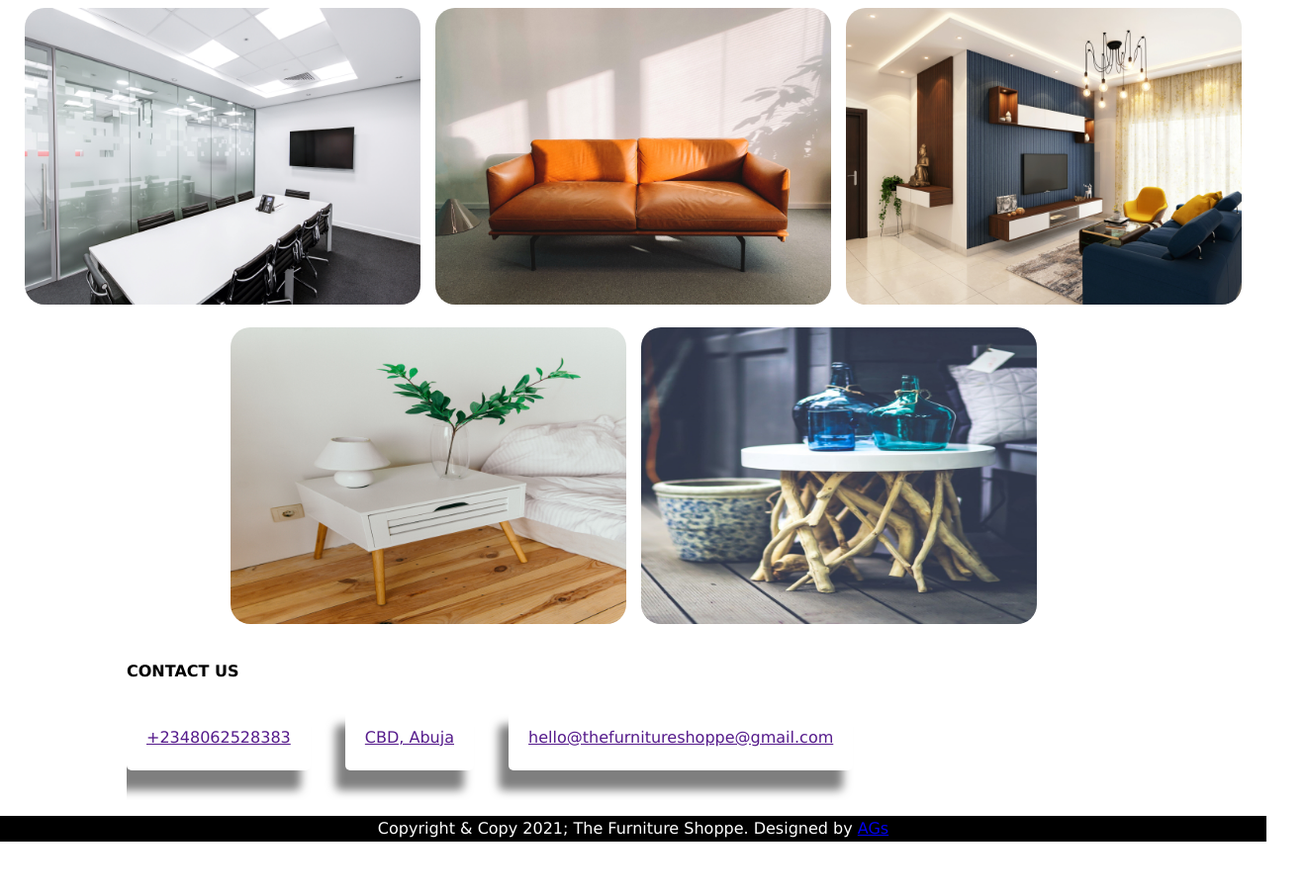
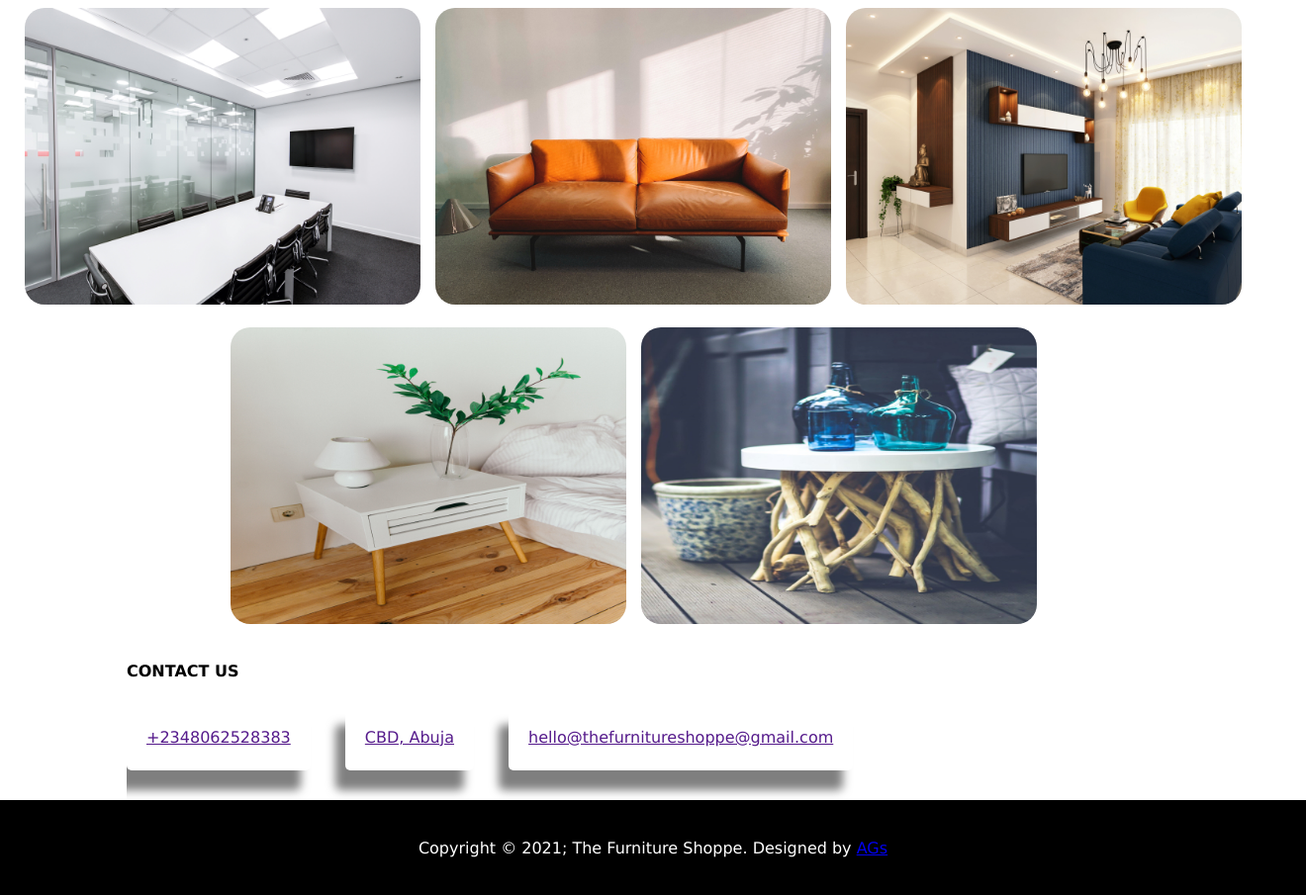
Before and after one commit to AGs-hue/FirstProject, a plain HTML site: page index.html in a window 1280 px wide. Shown: the part 1491-2396 px from the top of the page at 99% size, 1320 px wide, since content can reach past the window. Before the commit the page ends 2358 px from the top, so only its background shows below. Drawn offline with Linux system fonts and the light colour scheme.

Commit message:
fix footer
- add padding to footer
- remove padding from body tag
- fix copyright symbol in footer section

```diff
--- a/css/style.css
+++ b/css/style.css
@@ -5,7 +5,7 @@
 	font-size:16px;
 	line-height:26px;
 	margin:0;
-
+	padding: 0;
 }
 
 .container{
@@ -182,7 +182,7 @@ img{
 }
 
 
-#main-footer{
+.footer{
 	position:relative;
 	left:0;
 	bottom:0;
@@ -190,4 +190,5 @@ img{
 	background-color:black;
 	color:white;
 	text-align:center;
+	padding: 20px;
 }
--- a/index.html
+++ b/index.html
@@ -87,9 +87,8 @@
 </section>
 </div>
 
-<footer id="main-footer">
-    <p>Copyright & Copy 2021; The Furniture Shoppe. Designed by <a href="https://AGs.com/works/" target="_blank">AGs</a>
-    </p>
+<footer id="main-footer" class="footer">
+    <p>Copyright &copy; 2021; The Furniture Shoppe. Designed by <a href="https://AGs.com/works/" target="_blank">AGs</a></p>
 </footer>
 
 </body>
```
